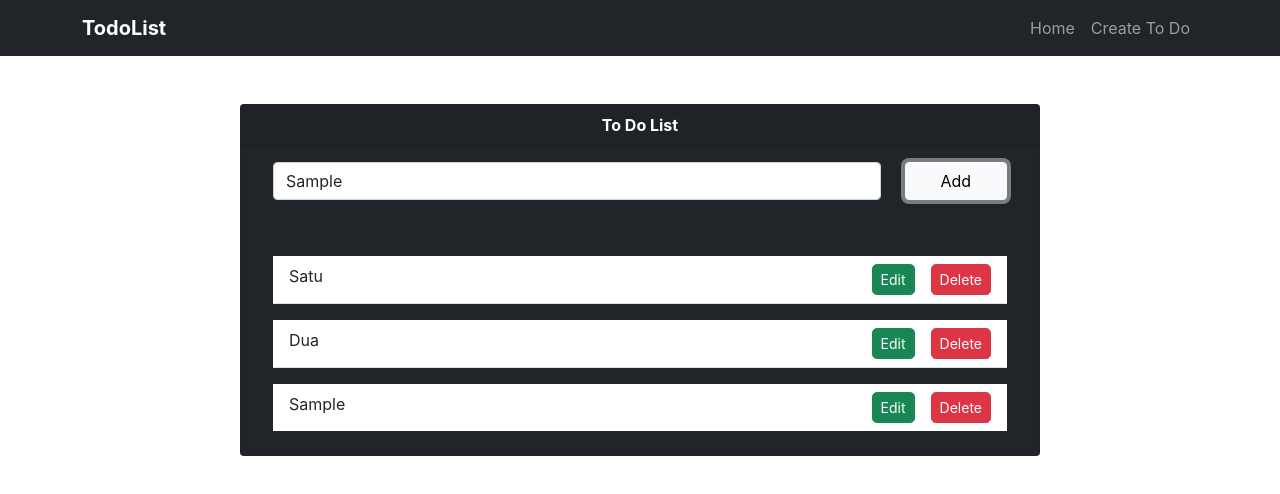
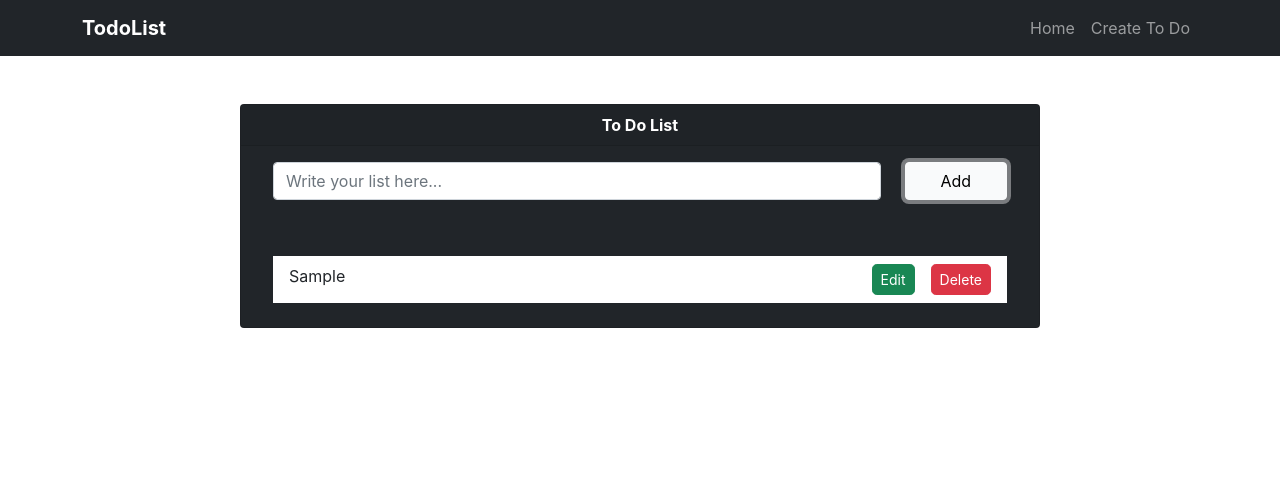
Before and after one commit to shidqiiii/todo-app-reactjs, a React (Create React App) app: page /todo in a window 1280 px wide. Both pictures are taken after typing "Sample" into the empty fields and a click on the button "Add". Shown: the top 494 px of the page. Built offline with nearby package versions, Linux system fonts and the light colour scheme.

Commit message:
update handleSubmit & handleChange

```diff
--- a/src/Components/ListTodo.js
+++ b/src/Components/ListTodo.js
@@ -4,7 +4,7 @@ import { Button } from "react-bootstrap";
 function ListTodo(props) {
   const listItem = props.listTodo.map((element) => {
     return (
-      <li className="list-group-item my-2 d-flex justify-content-between " key={element.key}>
+      <li className="list-group-item my-2 d-flex justify-content-between " key={element.id}>
         {element.text}
         <div className="btn__action">
           <Button className="btn-sm me-2 rounded-3" variant="success">
--- a/src/Page/CreateToDo.js
+++ b/src/Page/CreateToDo.js
@@ -7,13 +7,10 @@ class CreateToDo extends Component {
   constructor() {
     super();
     this.state = {
-      listTodo: [
-        { text: "Satu", key: 1 },
-        { text: "Dua", key: 2 },
-      ],
+      listTodo: [],
       currentList: {
         text: "",
-        key: 1,
+        id: 1,
       },
     };
   }
@@ -21,11 +18,11 @@ class CreateToDo extends Component {
   handleSubmit = (event) => {
     event.preventDefault();
     this.setState({
+      listTodo: [...this.state.listTodo, this.state.currentList],
       currentList: {
         text: "",
-        key: this.index++,
+        id: this.state.currentList.id + 1,
       },
-      listTodo: [...this.state.listTodo, this.state.currentList],
     });
   };
 
@@ -34,7 +31,7 @@ class CreateToDo extends Component {
     this.setState({
       currentList: {
         text: event.target.value,
-        key: this.index,
+        id: this.state.currentList.id,
       },
     });
   };
@@ -51,7 +48,6 @@ class CreateToDo extends Component {
   render() {
     return (
       <>
-        {/* {console.log(this.state.listTodo)} */}
         <NavigationBar />
         <Container className="my-5 ">
           <Card className="mx-auto" bg="dark" text="white" style={{ maxWidth: "50rem" }}>
@@ -59,7 +55,7 @@ class CreateToDo extends Component {
             <Card.Body className="mx-3">
               <div className="row">
                 <div className="col">
-                  <Form.Control type="text" placeholder="Write your list here..." onChange={this.handleChange} value={this.state.InputTodo} />
+                  <Form.Control type="text" placeholder="Write your list here..." onChange={this.handleChange} value={this.state.currentList.text} />
                 </div>
                 <div className="col-2">
                   <Button variant="light" style={{ width: "100%" }} onClick={this.handleSubmit}>
```
